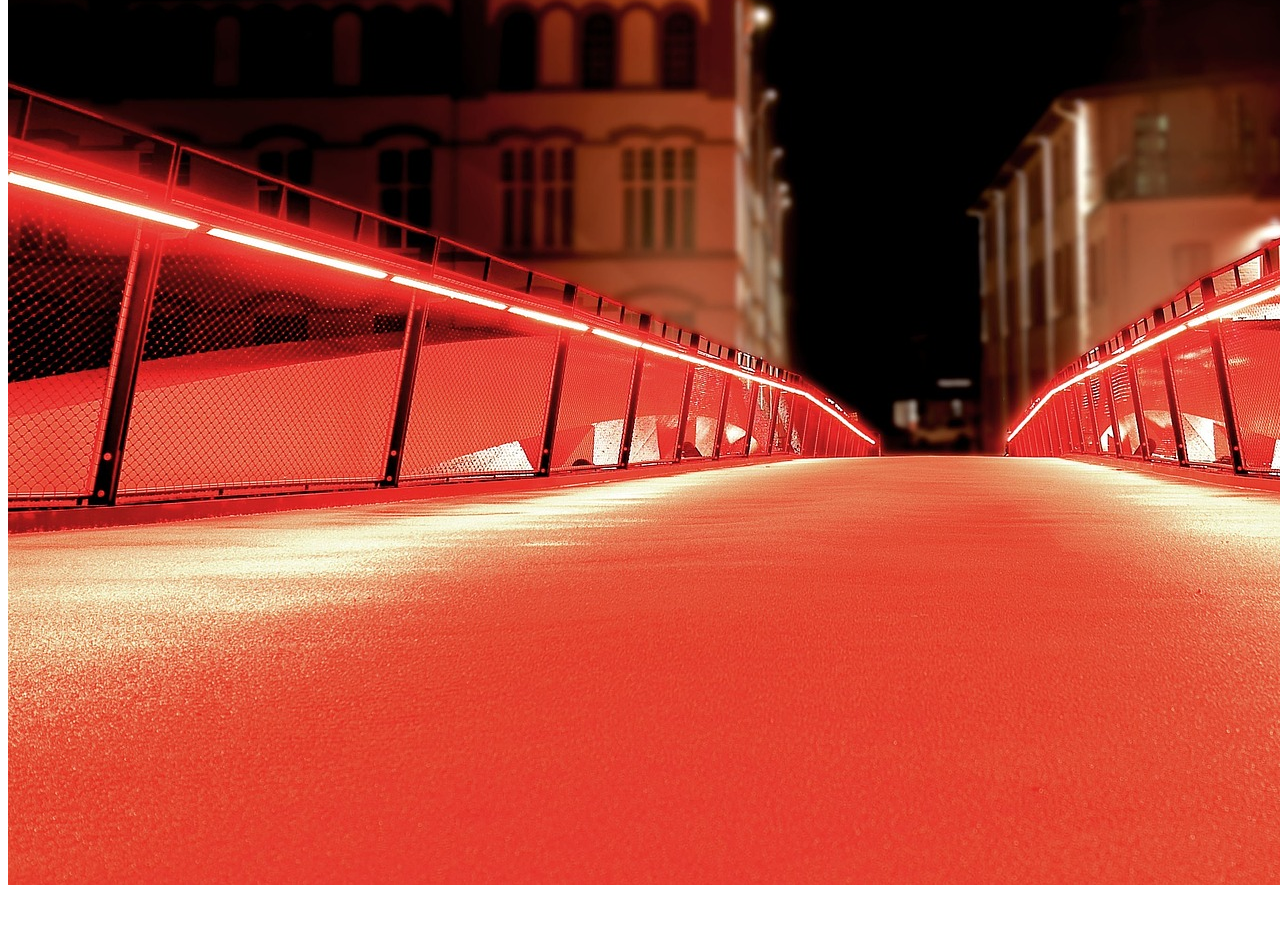
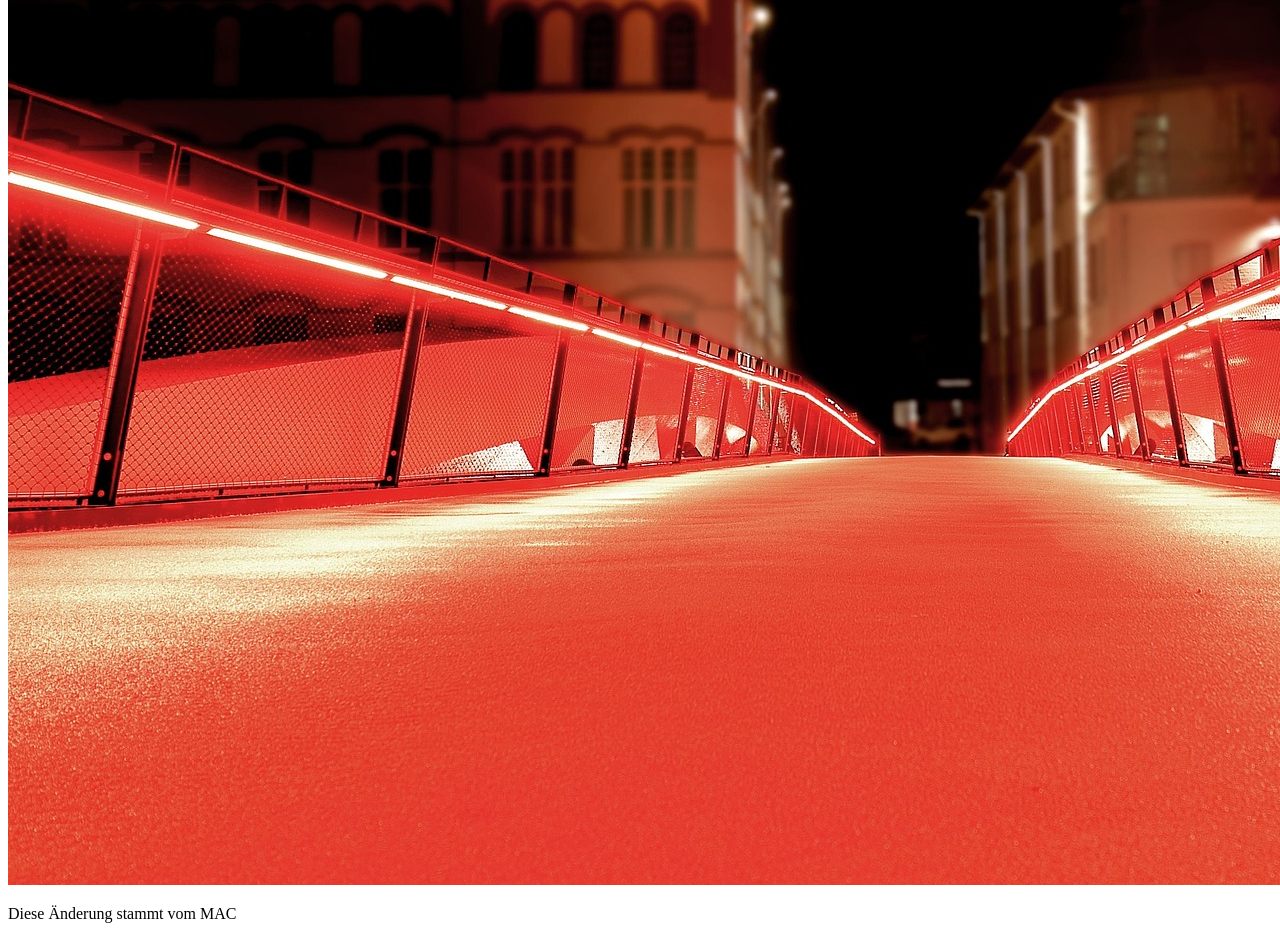
Before and after one commit to DenMaCode/FirstProject, a plain HTML site: page index.html in a window 1280 px wide. Shown: the part 225-1164 px from the top of the page. Before the commit the page ends 1130 px from the top, so only its background shows below. Drawn offline with Linux system fonts and the light colour scheme.

Commit message:
Update index.html

```diff
--- a/index.html
+++ b/index.html
@@ -12,6 +12,8 @@
 <p>It will develop over time. For now enjoy this lovely image of my hometown Lüdenscheid: <br>
 <img src="img/ludenscheid-2892912_1920.jpg" alt="">
 </p>
+
+<p>Diese Änderung stammt vom MAC</p>
 </body>
 
 </html>
```
